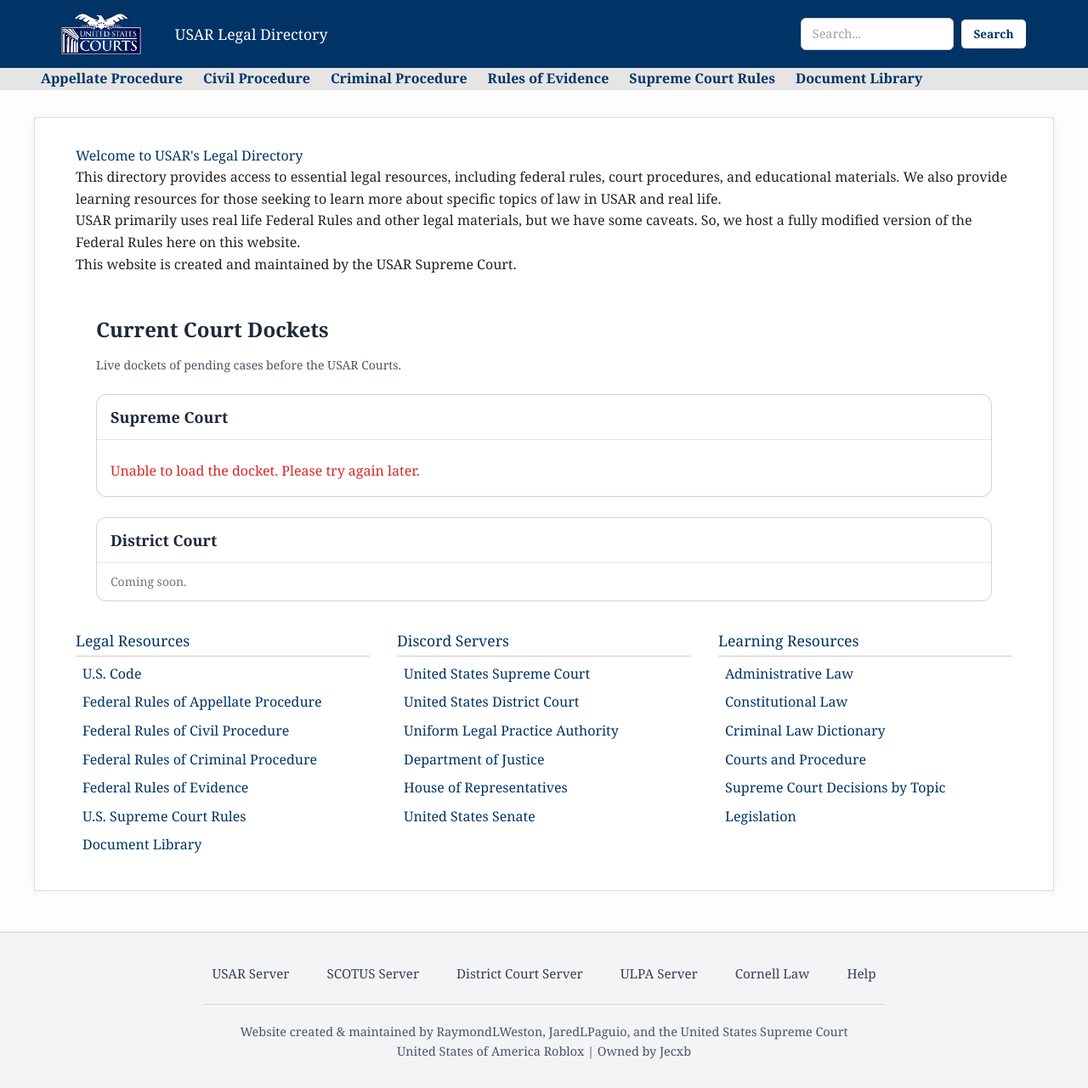
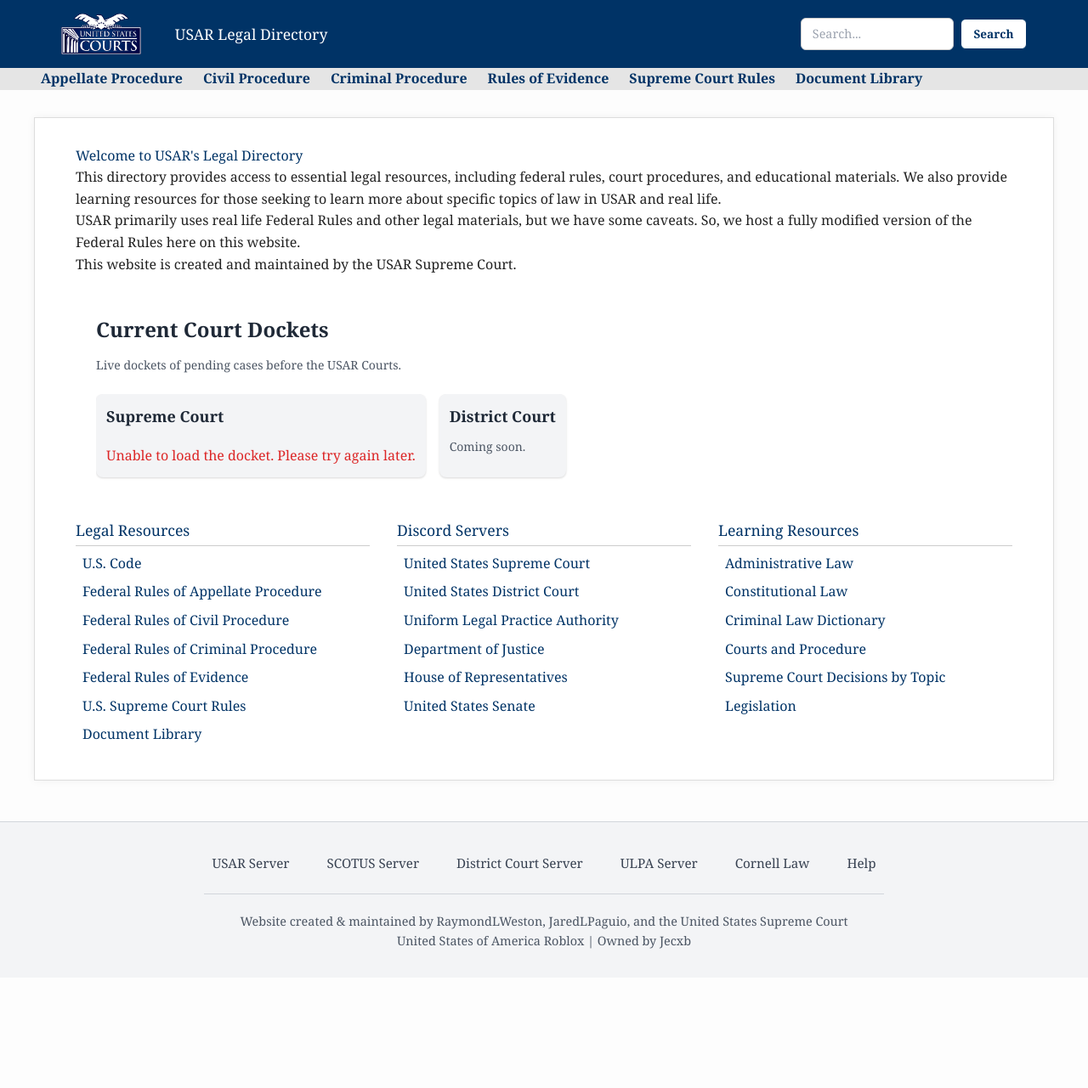
Before and after one commit to usarscotus/legal-directory, a Jekyll site: the page built from index.html, in a window 1280 px wide and 1281 px high. Shown: the whole window at 85% size. Built offline with Jekyll 4.4.1, drawn with Linux system fonts in a browser that asks for light colours.

Commit message:
Redesign court dockets layout and card styles
Refactored the court dockets section to use a horizontal scrollable layout with fixed-width columns for Supreme and District Courts. Updated card styles for improved readability and consistency, and adjusted error and placeholder messaging.

```diff
--- a/index.html
+++ b/index.html
@@ -15,26 +15,26 @@
       <h2 class="text-2xl font-bold mb-4 text-gray-800">Current Court Dockets</h2>
       <p class="mb-6 text-sm text-gray-600">Live dockets of pending cases before the USAR Courts.</p>
 
-      <div class="flex flex-wrap gap-6 overflow-x-auto">
-        <!-- Supreme Court Column -->
-        <div class="flex-shrink-0 w-full md:w-[48%] bg-white border border-gray-300 rounded-xl shadow-sm">
-          <div class="px-4 py-3 border-b border-gray-200">
-            <h3 class="text-lg font-semibold text-gray-800">Supreme Court</h3>
+      <div class="w-full overflow-x-auto">
+        <div class="flex gap-4 min-w-[700px] pb-4">
+
+          <!-- Supreme Court Column -->
+          <div class="flex-shrink-0 w-[320px] bg-gray-100 rounded-lg shadow p-3">
+            <h3 class="text-lg font-bold text-gray-800 mb-3">Supreme Court</h3>
+            <div id="docket-cards" class="flex flex-col gap-3 max-h-[70vh] overflow-y-auto pr-1 custom-scroll">
+              <!-- Cards load here -->
+            </div>
+            <p id="docket-error" class="text-red-600 mt-2 hidden">Unable to load the docket. Please try again later.</p>
           </div>
-          <div id="docket-cards" class="custom-scroll px-4 py-3 space-y-4 overflow-y-auto max-h-[500px]">
-            <!-- Cards will load here -->
+
+          <!-- District Court Column -->
+          <div class="flex-shrink-0 w-[320px] bg-gray-100 rounded-lg shadow p-3">
+            <h3 class="text-lg font-bold text-gray-800 mb-3">District Court</h3>
+            <div class="text-sm text-gray-600 max-h-[70vh] overflow-y-auto custom-scroll">
+              <p>Coming soon.</p>
+            </div>
           </div>
-          <p id="docket-error" class="text-red-600 px-4 pb-4 hidden">Unable to load the docket. Please try again later.</p>
-        </div>
 
-        <!-- District Court Column -->
-        <div class="flex-shrink-0 w-full md:w-[48%] bg-white border border-gray-300 rounded-xl shadow-sm">
-          <div class="px-4 py-3 border-b border-gray-200">
-            <h3 class="text-lg font-semibold text-gray-800">District Court</h3>
-          </div>
-          <div class="px-4 py-3 text-sm text-gray-500 max-h-[500px] overflow-y-auto custom-scroll">
-            <p>Coming soon.</p>
-          </div>
         </div>
       </div>
     </section>
```
Also changed, not shown: other parts of index.html (+1 -1 lines).
